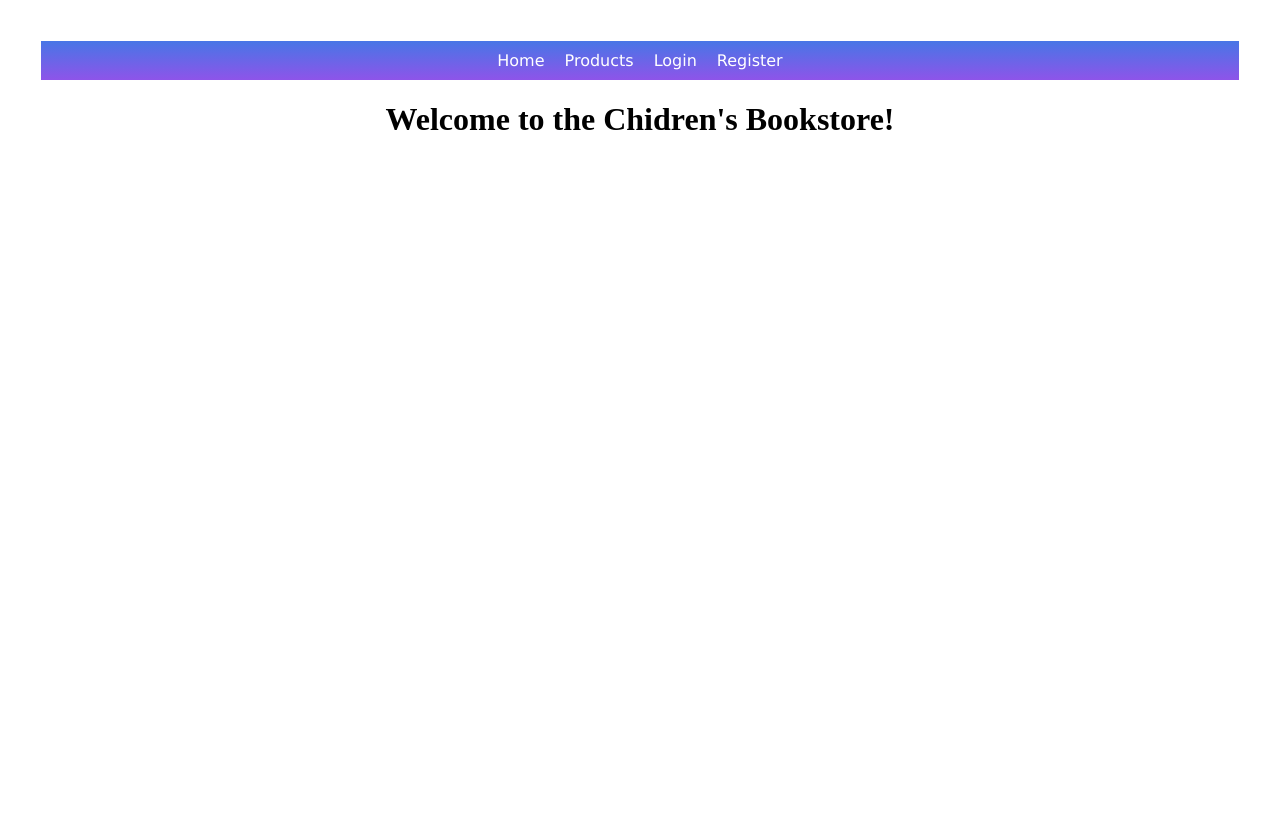
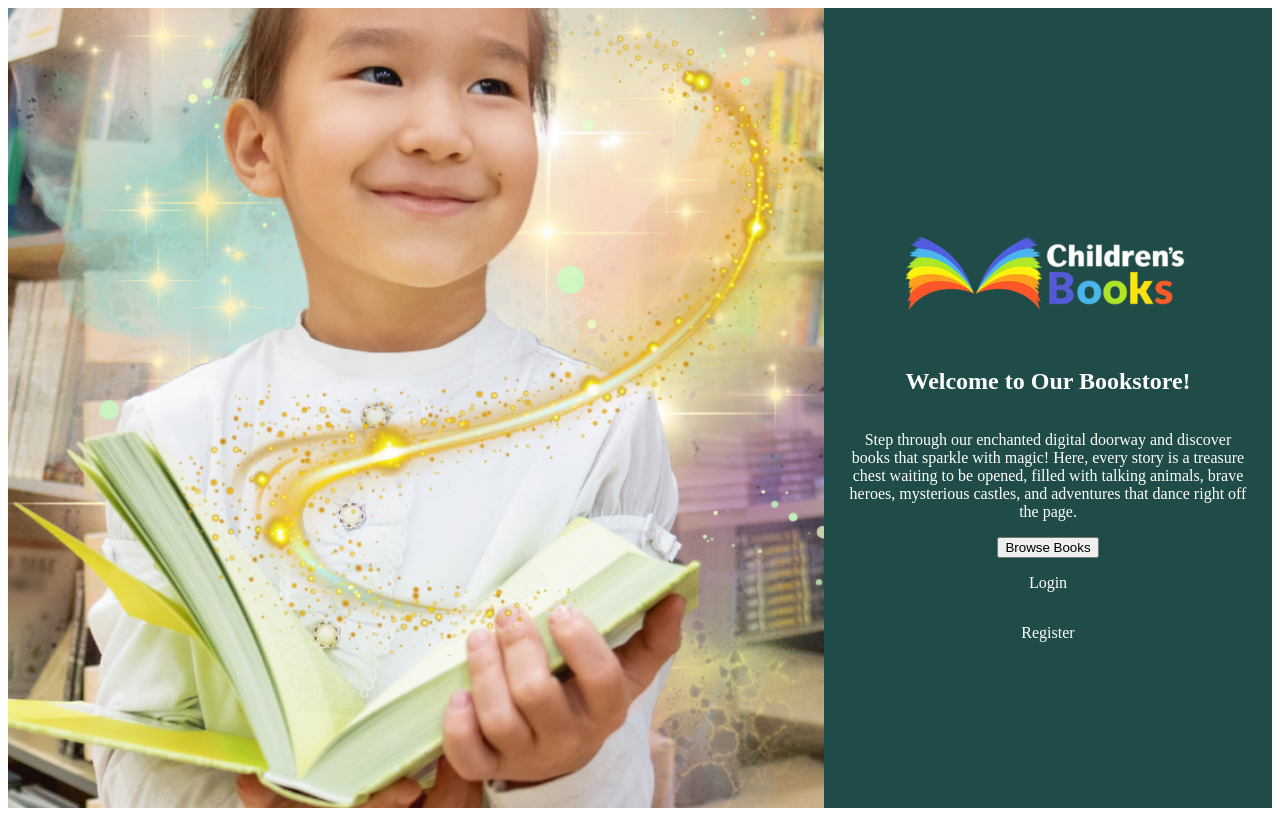
Before and after one commit to austinawhite/Market-Frontend, a React (Vite) app: page / in a window 1280 px wide. Built offline with nearby package versions, Linux system fonts and the light colour scheme.

Commit message:
ui updates to homepage and products

```diff
--- a/src/App.css
+++ b/src/App.css
@@ -1,7 +1,5 @@
 #root {
-  max-width: 1280px;
   margin: 0 auto;
-  padding: 2rem;
   text-align: center;
 }
 
@@ -40,3 +38,72 @@
 .read-the-docs {
   color: #888;
 }
+
+/* CSS for Homepage */
+
+.homepage-main {
+  display: flex;
+  flex-direction: row;
+  height: 100vh;
+  width: 100%;
+  overflow: hidden;
+}
+
+.homepage-image {
+  height: 100%;
+  flex: 2;
+  align-items: center;
+  justify-content: center;
+  background-color: #ebdba7;
+}
+
+.homepage-image img{
+  width: 100%;
+  height: 100%;
+  object-fit: cover;
+}
+
+.homepage-content{
+  height: 100%;
+  min-width: 320px;
+  max-width: 600px;
+  display: flex;
+  flex-direction: column;
+  flex: 1;
+  background-color: #1f4c49;
+  padding: 20px;
+  align-items: center;
+  justify-content: center;
+  color:white;
+}
+
+/* added to stop the menu from appearing on the homepage */
+body.homepage nav,
+body.homepage .navigation,
+body.homepage .navigations {
+  display: none !important;
+}
+
+/* CSS for Products Page */
+
+.books {
+  display: grid;
+  grid-template-columns: repeat(3, 1fr);
+  gap: 10px;
+  padding: 10px;
+}
+
+.books-card{
+  background-color: rgb(241, 247, 244);
+  border-color: #689693;
+  border-radius: 12px;
+  box-shadow: 0 4px 8px rgba(0, 0, 0, 0.1);
+  padding: 10px;
+  margin: 10px;
+  margin-top: auto;
+  display: flex;
+  height: 400px;
+  align-items: center;
+  flex-direction: column;
+  justify-content: space-between;
+}
--- a/src/App.jsx
+++ b/src/App.jsx
@@ -8,6 +8,7 @@ import Account from './components/Account'
 import Products from './components/Products'
 import SingleProduct from './components/SingleProduct'
 import Orders from './components/Orders';
+import Home from './components/home'
 
 
 function App() {
@@ -26,9 +27,9 @@ function App() {
   return (
     <>
     <div>
-      <Navigations token={token} setToken={setToken}/>
+      {location.pathname !== '/' && <Navigations token={token} setToken={setToken}/>}
       <Routes>
-        <Route path="/" element={<h1>Welcome to the Chidren's Bookstore!</h1>}/>
+        <Route path="/" element={<Home />}/>
         <Route path='/login' element={<LogIn setToken={setToken} />} />
         <Route path="/register" element={<Register />} />
         <Route path='/users/me' element={<Account token={token} />} />
--- a/src/components/Products.jsx
+++ b/src/components/Products.jsx
@@ -61,10 +61,11 @@ return(
         <div>
           <button onClick={handleClear}>Reset</button>
         </div>
-    </div>
+    </div >
+    <div className="books">
            {
             products.map((product)=>
-                <div key={product.id}>
+                <div key={product.id} className="books-card">
                     <h2>{product.title}</h2>
                     <img src={product.image_url} alt={product.title} style={{ width: "200px" }} />
                     <h3>{product.price}</h3>
@@ -74,6 +75,7 @@ return(
                 </div>
             )
         }
+    </div>
     </>
     )
 }
--- /dev/null
+++ b/src/components/home.jsx
@@ -0,0 +1,51 @@
+import { React, useEffect } from 'react';
+import homepage from "../assets/images/homepage.png";
+import logo from "../assets/images/logo.png";
+import { useNavigate } from 'react-router-dom';
+
+const Home = () => {
+  const navigate = useNavigate();
+
+  useEffect(() => {
+    document.body.classList.add('homepage');
+
+    return () => {
+      document.body.classList.remove('homepage');
+    };
+  }, []);
+
+  const handleEnterClick = () => {
+    navigate('/products');
+  };
+
+   const handleLoginClick = () => {
+    navigate('/login');
+  };
+
+  const handleRegisterClick = () => {
+    navigate('/register');
+  };
+
+  return (
+    <>
+      <div className="homepage-main">
+        <div className="homepage-image">
+          <img src={homepage} alt="homepageimage" />
+        </div>
+
+        <div className="homepage-content">
+            <img src={logo} alt="ourlogo" style={{maxWidth: '500px', height: 'auto'}}/>
+            <h2>Welcome to Our Bookstore!</h2>
+            <p>Step through our enchanted digital doorway and discover books that sparkle with magic!
+            Here, every story is a treasure chest waiting to be opened, filled with talking animals, brave heroes, mysterious castles, and adventures that dance right off the page.</p>
+            <button onClick={handleEnterClick}>Browse Books</button>
+            <p onClick={handleLoginClick} style={{cursor: 'pointer'}}>Login</p>
+            <p onClick={handleRegisterClick} style={{cursor: 'pointer'}}>Register</p>
+          </div>
+        </div>
+
+    </>
+  );
+};
+
+export default Home;
```
Also changed, not shown: src/assets/images/logo.png (added).
